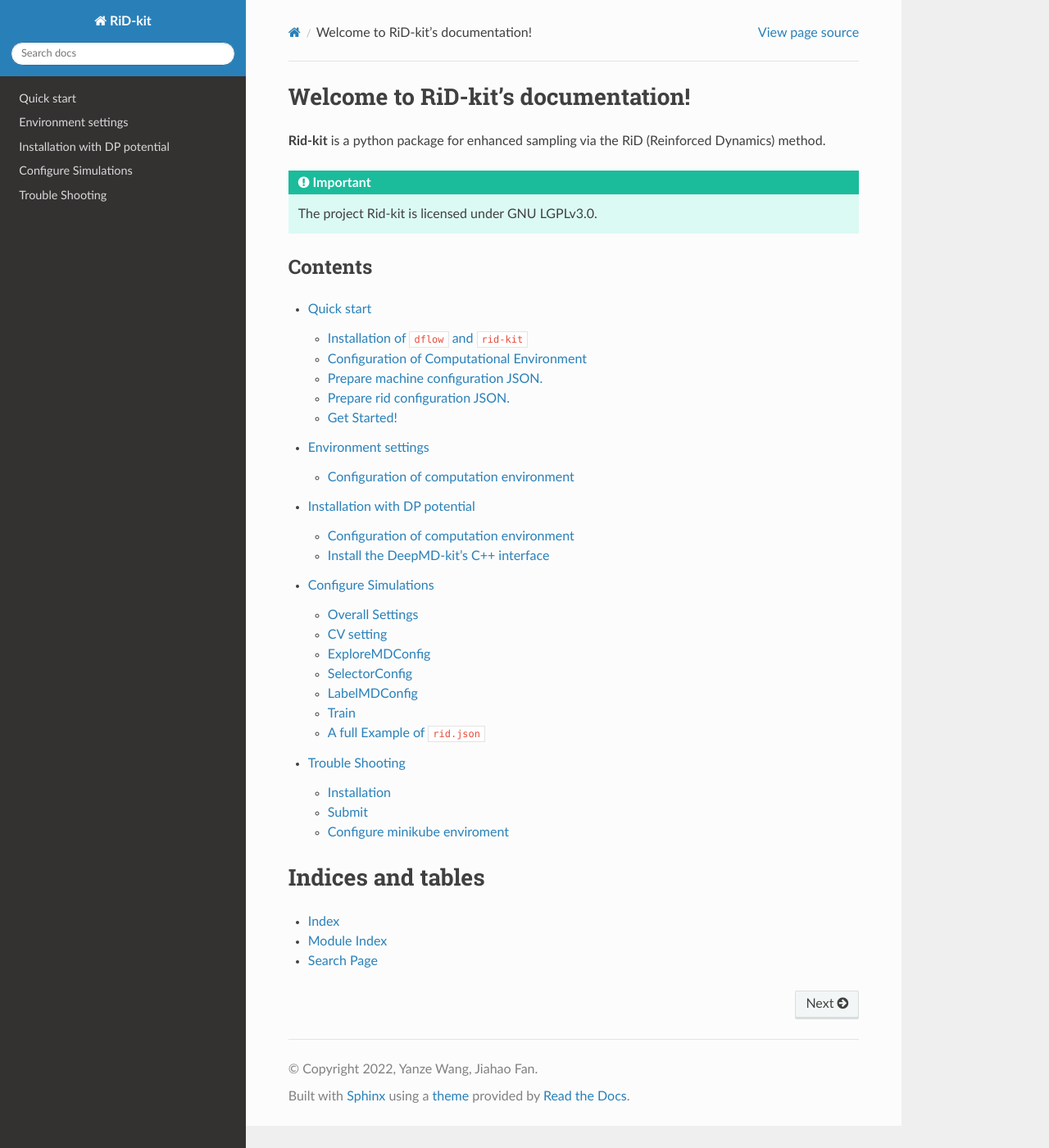
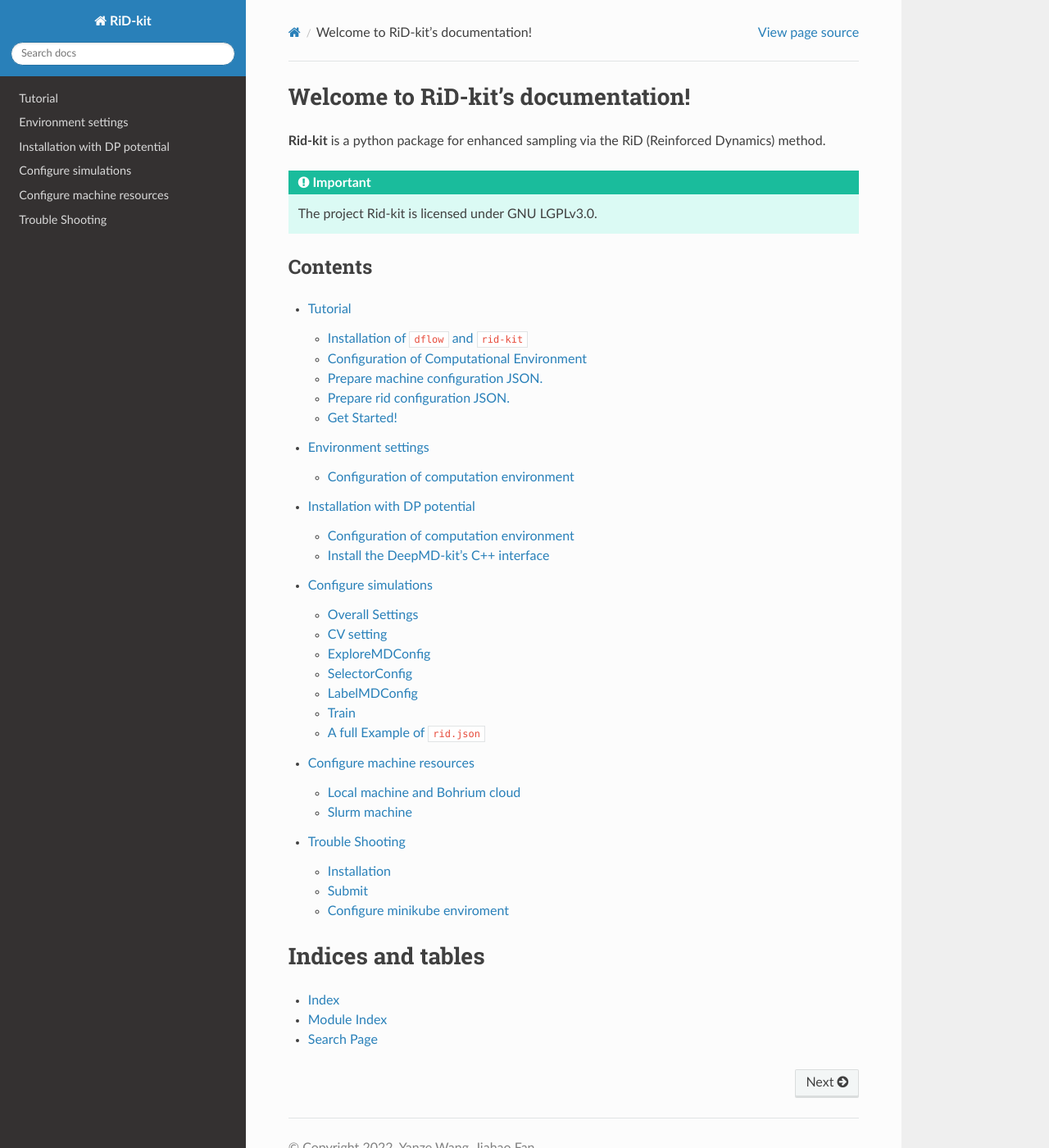
Before and after one commit to deepmodeling/rid-kit, a Sphinx documentation site: the page built from docs/source/index.rst, in a window 1280 px wide and 1400 px high. Shown: the whole window at 82% size. Built offline with Sphinx 7.4.7 and the Read the Docs theme 2.0.0, drawn with Linux system fonts in a browser that asks for light colours; pages that are not in the unit, such as notebooks, are missing from menus.

Commit message:
update tutorials and docs

```diff
--- a/docs/source/index.rst
+++ b/docs/source/index.rst
@@ -20,10 +20,11 @@
 .. toctree::
    :maxdepth: 2
 
-   Quick start <tutorial>
+   Tutorial <tutorial>
    Environment settings  <install>
    Installation with DP potential <install_dp>
-   Configure Simulations <rid_configuration>
+   Configure simulations <rid_configuration>
+   Configure machine resources <rid_machine>
    Rid API <api/api>
    Trouble Shooting <troubleshooting/index>
 
```
Also changed, not shown: docs/source/tutorial.ipynb.
